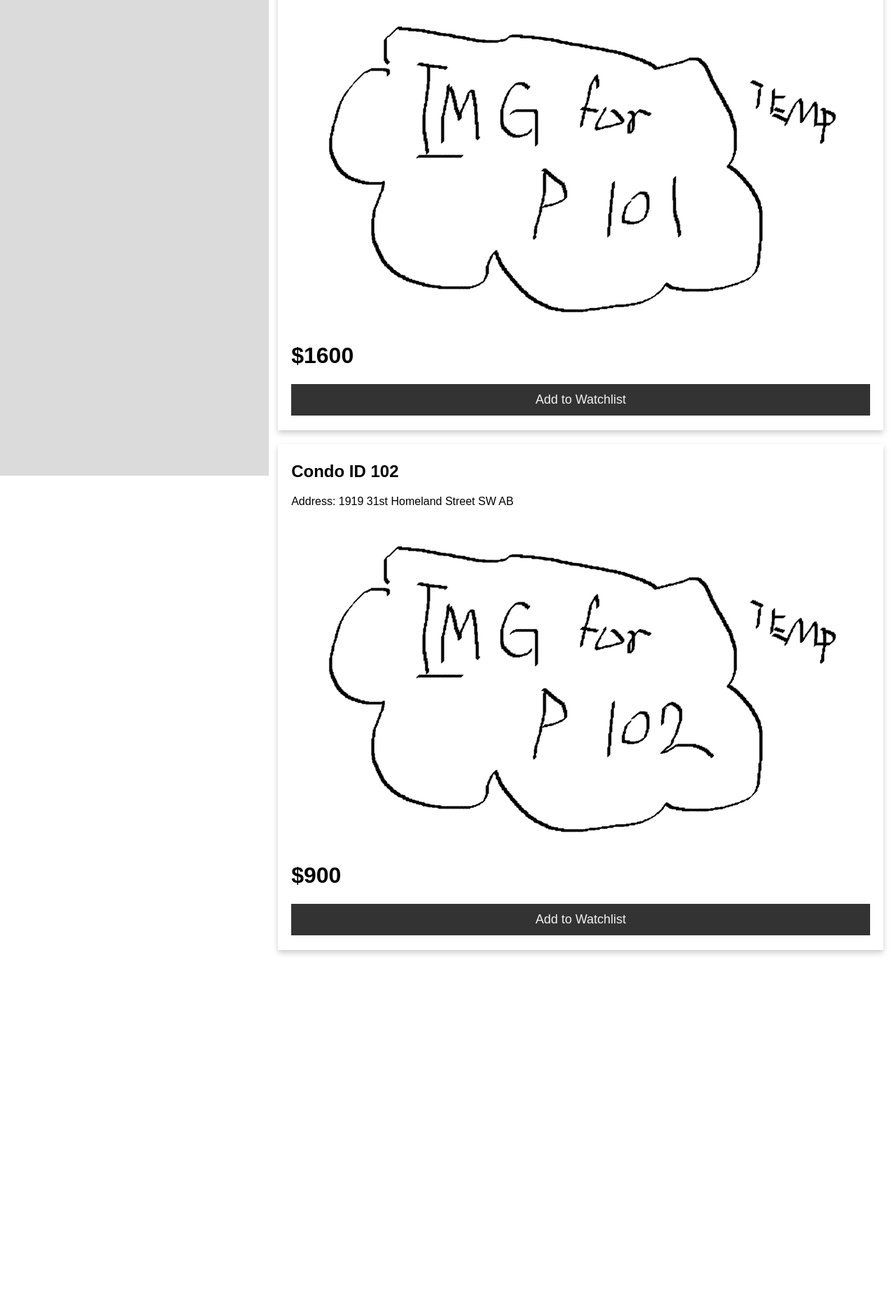
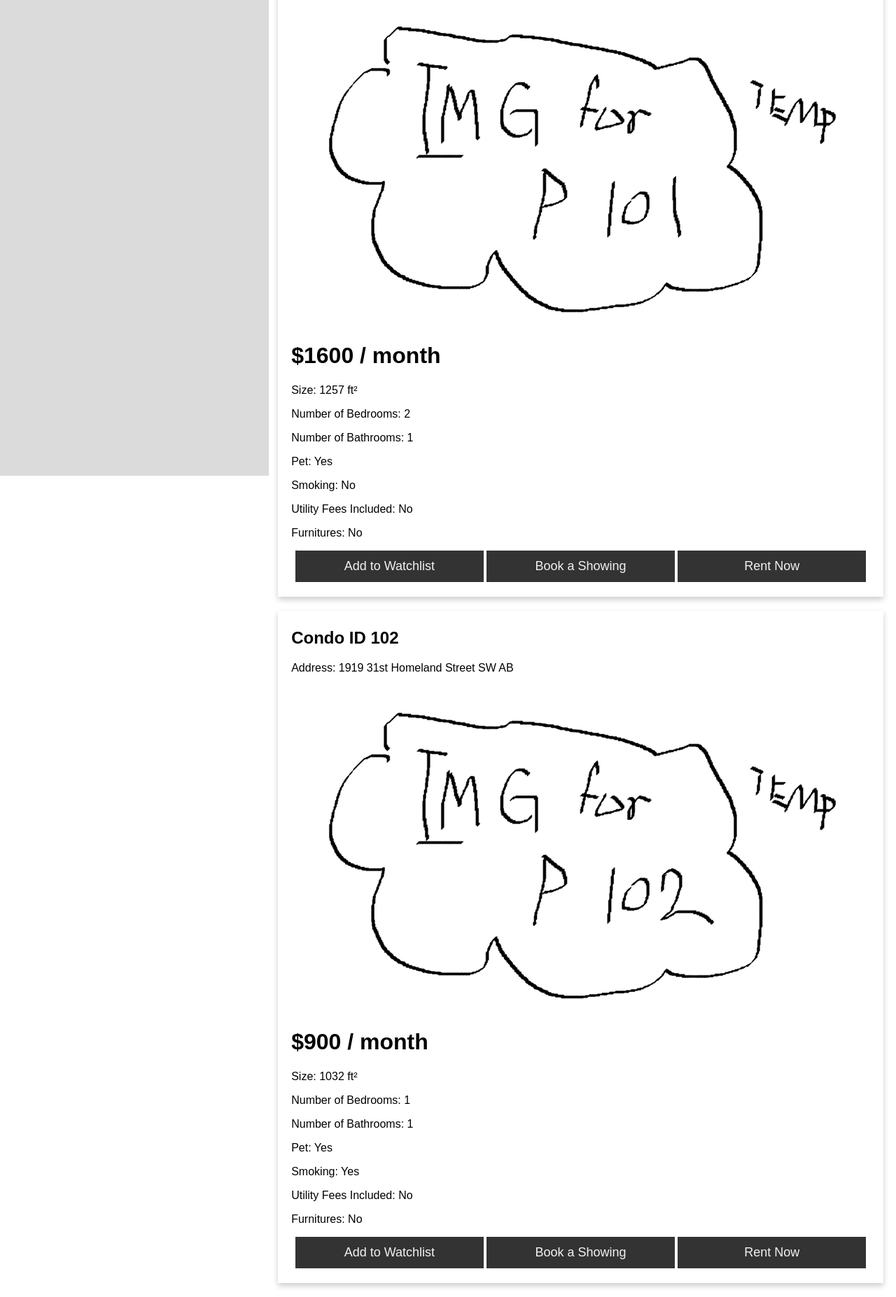
Before and after one commit to albe-martin/Cozy-rentals, a PHP site: page /propertylist.php in a window 1280 px wide. Shown: the part 168-2022 px from the top of the page at 70% size. Before the commit the page ends 1533 px from the top, so only its background shows below. Run offline with PHP 8.4, Linux system fonts and the light colour scheme; data comes from the database, SQL or seed files in the repository.

Commit message:
property card layout finished

```diff
--- a/propertylist.php
+++ b/propertylist.php
@@ -102,6 +102,7 @@
   cursor: pointer;
   width: 100%;
   font-size: 18px;
+  width: 32.5%;
 }
 
 .card button:hover {
@@ -126,12 +127,29 @@ function displayProperty($pid) {
     <?php echo "<h2>$title</h2>"; ?>
     <?php echo "<p>$address</p>"; ?>
     <?php echo "<img src = " . $img_source . " alt= <qProperty Image/q>"; ?>
-    <?php echo "<h1>"."$".$row['Cost_Per_Month']."</h1>"; ?>
-    <p><button>Add to Watchlist</button></p>
+    <?php echo "<h1>"."$".$row['Cost_Per_Month']." / month"."</h1>"; ?>
+    <?php echo "<p>"."Size: ".$row['Size']." ft²"."</p>"; ?>
+    <?php echo "<p>"."Number of Bedrooms: ".$row['num_bedrooms']."</p>"; ?>
+    <?php echo "<p>"."Number of Bathrooms: ".$row['num_bathrooms']."</p>"; ?>
+    <?php echo "<p>"."Pet: ".$row['Pet']."</p>"; ?>
+    <?php echo "<p>"."Smoking: ".$row['Smoke']."</p>"; ?>
+    <?php echo "<p>"."Utility Fees Included: ".$row['Utility']."</p>"; ?>
+    <?php echo "<p>"."Furnitures: ".$row['Furnish']."</p>"; ?>
+
+    <p style="text-align:center"><button>Add to Watchlist</button>
+    <button>Book a Showing</button>
+    <button>Rent Now</button></p>
   </div>
 <?php
   } else {
     // error: property not exist
+    $err_msg = "Property ID ".$pid." does not exist.";
+?>
+    <div class="card">
+    <?php echo "<h2>Error</h2>"; ?>
+    <?php echo "<p>$err_msg</p>"; ?>
+    </div>
+<?php
   }
 }
 ?>
```
